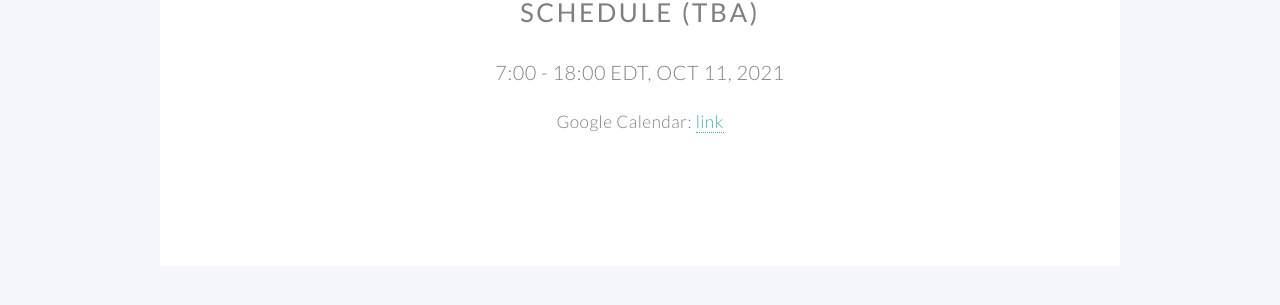
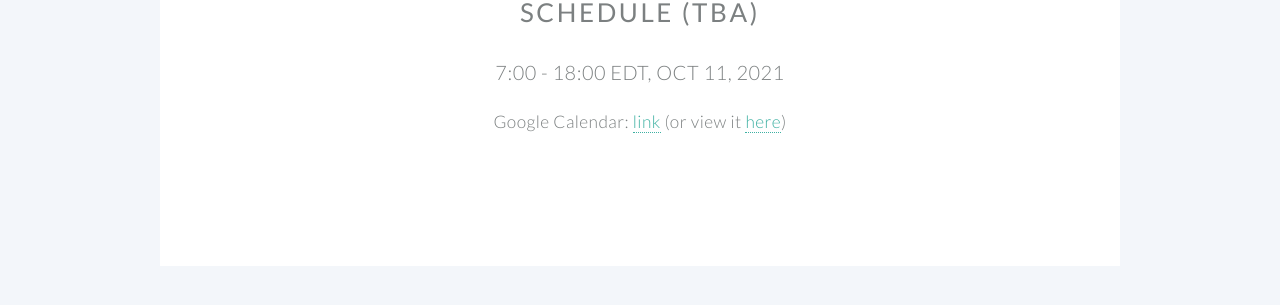
Before and after one commit to unsup3d/unsup3d.github.io, a Jekyll site: the page built from index.html, in a window 1280 px wide and 900 px high, scrolled down 1658 px. Shown: the part 149-454 px from the top of the window. Built offline with Jekyll 4.4.1, drawn with Linux system fonts in a browser that asks for light colours.

Commit message:
added public google calendar

```diff
--- a/index.html
+++ b/index.html
@@ -47,7 +47,7 @@ banner: images/banner.jpg
     <header class="major">
       <h2><strong>Schedule (TBA)</strong></h2>
       <h3>7:00 - 18:00 EDT, Oct 11, 2021</h3>
-      <p style="text-align: center;">Google Calendar: <a href="https://calendar.google.com/calendar/u/0?cid=Ym9yaWtwY3BuNmx2c2RjaGVzMHRnM2dmcWNAZ3JvdXAuY2FsZW5kYXIuZ29vZ2xlLmNvbQ" target="_blank">link</a></p>
+      <p style="text-align: center;">Google Calendar: <a href="https://calendar.google.com/calendar/u/0?cid=Ym9yaWtwY3BuNmx2c2RjaGVzMHRnM2dmcWNAZ3JvdXAuY2FsZW5kYXIuZ29vZ2xlLmNvbQ" target="_blank">link</a> (or view it <a href="https://calendar.google.com/calendar/embed?src=borikpcpn6lvsdches0tg3gfqc%40group.calendar.google.com&ctz=America%2FNew_York" target="_blank">here</a>)</p>
     </header>
   </section>
 
```
